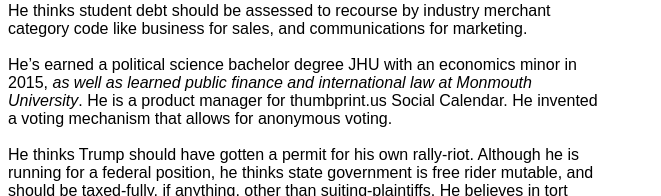
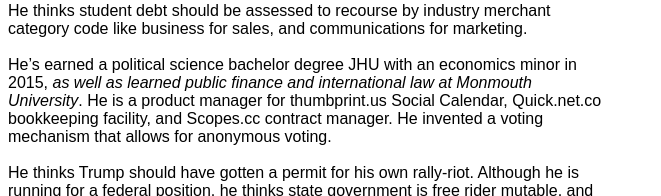
Before and after one commit to NickCarducci/TruncatedWholesaleTax, a React (Create React App) app: page / in a window 1280 px wide. Shown: the part 582-778 px from the top of the page, without its empty margins (0-661 px from the left). Built offline with nearby package versions, Linux system fonts and the light colour scheme; a web font is replaced by a local one.

Commit message:
Update App.js

```diff
--- a/src/App.js
+++ b/src/App.js
@@ -120,7 +120,8 @@ class App extends React.Component {
             as well as learned public finance and international law at Monmouth
             University
           </i>
-          . He is a product manager for thumbprint.us Social Calendar. He
+          . He is a product manager for thumbprint.us Social Calendar,
+          Quick.net.co bookkeeping facility, and Scopes.cc contract manager. He
           invented a voting mechanism that allows for anonymous voting.
         </span>
         <br />
```
